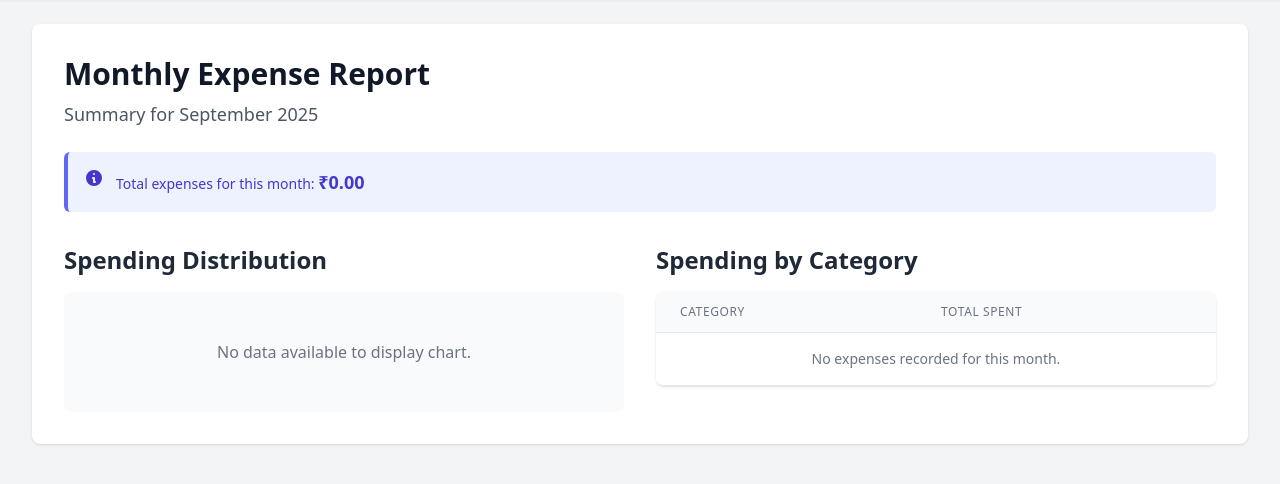
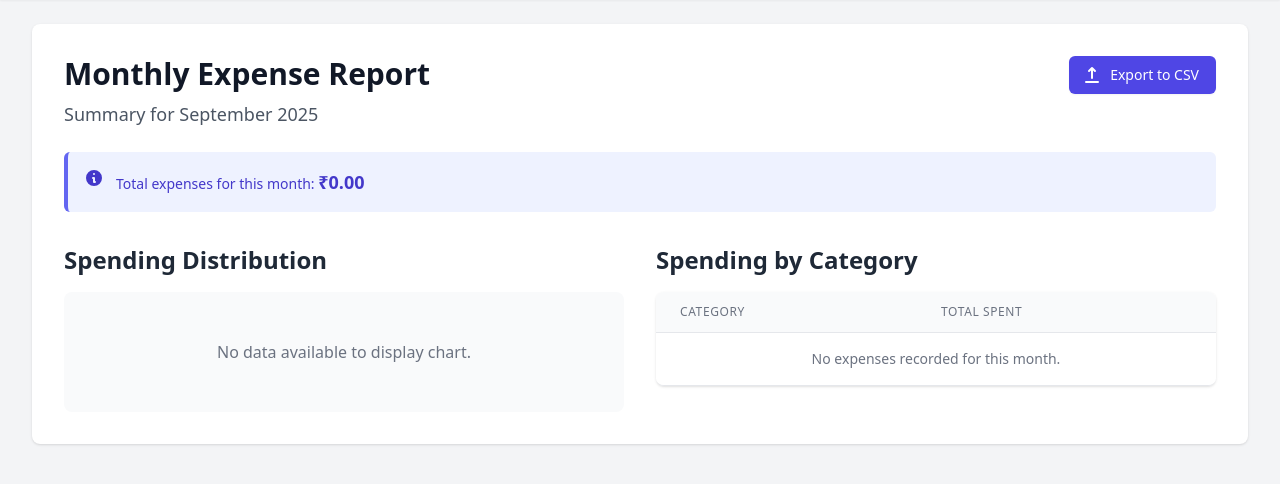
Before and after one commit to Tirth1230/django-expense-tracker, a Django app: page /report/ in a window 1280 px wide. Shown: the part 64-548 px from the top of the page. Run offline with Django 4.2, Linux system fonts and the light colour scheme; the visitor is signed in with stand-in values (Sample User, id 1); data that the repository does not hold is empty; some libraries are stand-ins or nearby versions.

Commit message:
feat: Add CSV export functionality to reports page

```diff
--- a/expenses/templates/expenses/report.html
+++ b/expenses/templates/expenses/report.html
@@ -39,8 +39,21 @@
 
         <main class="max-w-7xl mx-auto py-6 sm:px-6 lg:px-8">
             <div class="bg-white p-8 rounded-lg shadow">
-                <h1 class="text-3xl font-bold text-gray-900 mb-2">Monthly Expense Report</h1>
-                <p class="text-lg text-gray-600 mb-6">Summary for {{ report_month }}</p>
+                <div class="flex justify-between items-start mb-6">
+                    <div>
+                        <h1 class="text-3xl font-bold text-gray-900 mb-2">Monthly Expense Report</h1>
+                        <p class="text-lg text-gray-600">Summary for {{ report_month }}</p>
+                    </div>
+                    <!-- NEW: Export Button -->
+                    <div>
+                        <a href="{% url 'export_csv' %}" class="inline-flex items-center px-4 py-2 border border-transparent text-sm font-medium rounded-md shadow-sm text-white bg-indigo-600 hover:bg-indigo-700 focus:outline-none focus:ring-2 focus:ring-offset-2 focus:ring-indigo-500">
+                            <svg class="w-5 h-5 mr-2 -ml-1" xmlns="http://www.w3.org/2000/svg" viewBox="0 0 20 20" fill="currentColor">
+                                <path fill-rule="evenodd" d="M3 17a1 1 0 011-1h12a1 1 0 110 2H4a1 1 0 01-1-1zM6.293 6.707a1 1 0 010-1.414l3-3a1 1 0 011.414 0l3 3a1 1 0 01-1.414 1.414L11 5.414V13a1 1 0 11-2 0V5.414L7.707 6.707a1 1 0 01-1.414 0z" clip-rule="evenodd" />
+                            </svg>
+                            Export to CSV
+                        </a>
+                    </div>
+                </div>
 
                 <div class="bg-indigo-50 border-l-4 border-indigo-500 p-4 rounded-md mb-8">
                     <div class="flex">
@@ -58,7 +71,6 @@
                     </div>
                 </div>
 
-                <!-- NEW: Chart and Table side-by-side -->
                 <div class="grid grid-cols-1 lg:grid-cols-2 gap-8">
                     <!-- Pie Chart -->
                     <div>
--- a/expenses/urls.py
+++ b/expenses/urls.py
@@ -9,4 +9,5 @@ urlpatterns = [
     path('edit/<int:expense_id>/', views.edit_expense, name='edit_expense'),
     path('delete/<int:expense_id>/', views.delete_expense, name='delete_expense'),
     path('report/', views.report_view, name='report'),
+    path('export/csv/', views.export_csv, name='export_csv'),
 ]
--- a/expenses/views.py
+++ b/expenses/views.py
@@ -8,6 +8,8 @@ from .forms import ExpenseForm
 from datetime import datetime
 from django.db.models import Sum
 import json
+import csv
+from django.http import HttpResponse
 
 def register_view(request):
     """Handles user registration."""
@@ -153,3 +155,29 @@ def report_view(request):
         'chart_data': json.dumps(chart_data),
     }
     return render(request, 'expenses/report.html', context)
+
+
+@login_required
+def export_csv(request):
+    """
+    Handles the logic for exporting the current month's expenses to a CSV file.
+    """
+    response = HttpResponse(content_type='text/csv')
+    response['Content-Disposition'] = 'attachment; filename="expense_report_{}.csv"'.format(datetime.now().strftime("%Y_%m"))
+
+    writer = csv.writer(response)
+    writer.writerow(['Date', 'Description', 'Category', 'Amount'])
+
+    current_month = datetime.now().month
+    current_year = datetime.now().year
+
+    expenses = Expense.objects.filter(
+        user=request.user,
+        date__year=current_year,
+        date__month=current_month
+    ).order_by('date')
+
+    for expense in expenses:
+        writer.writerow([expense.date, expense.description, expense.category.name, expense.amount])
+
+    return response
```
